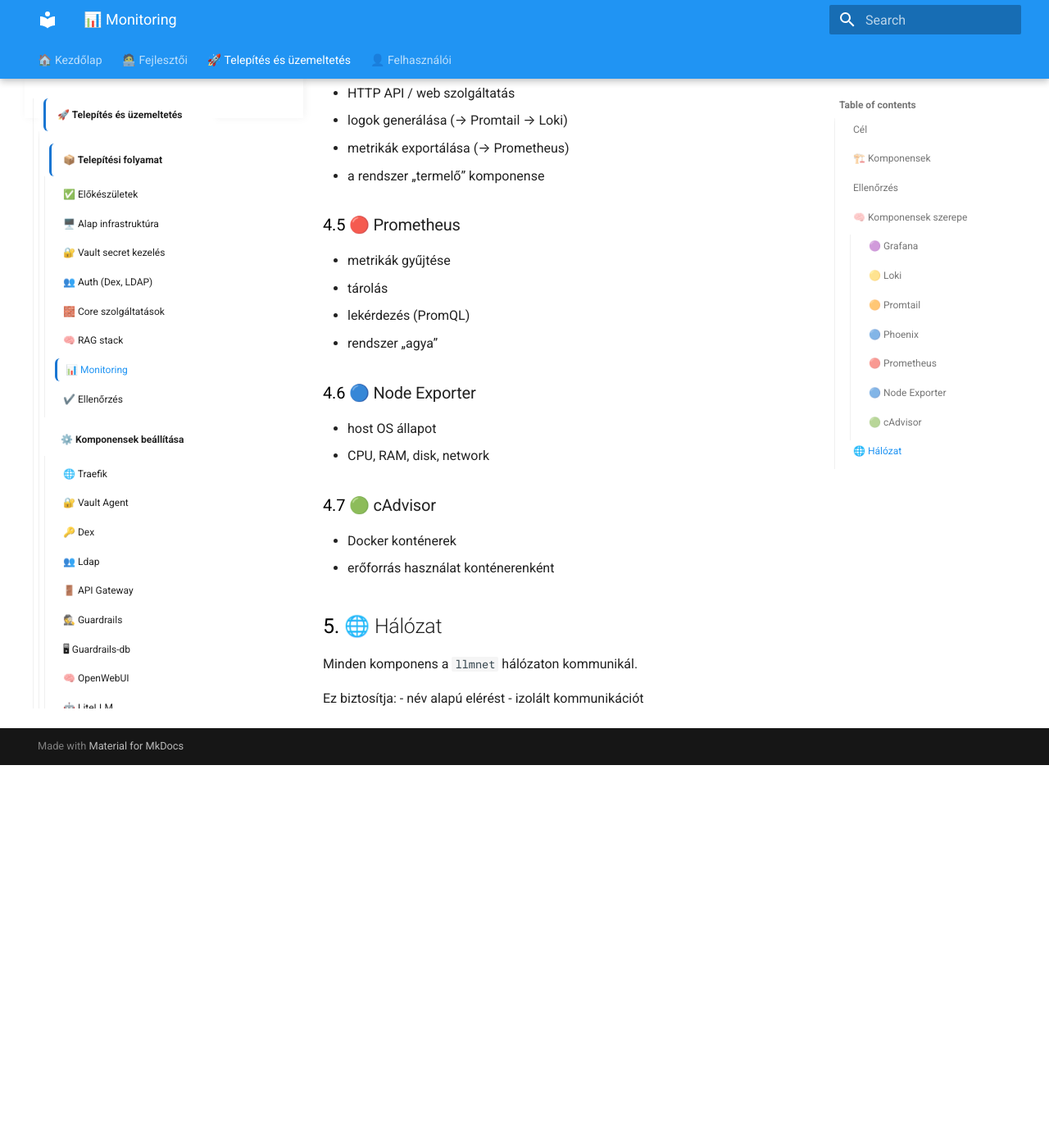
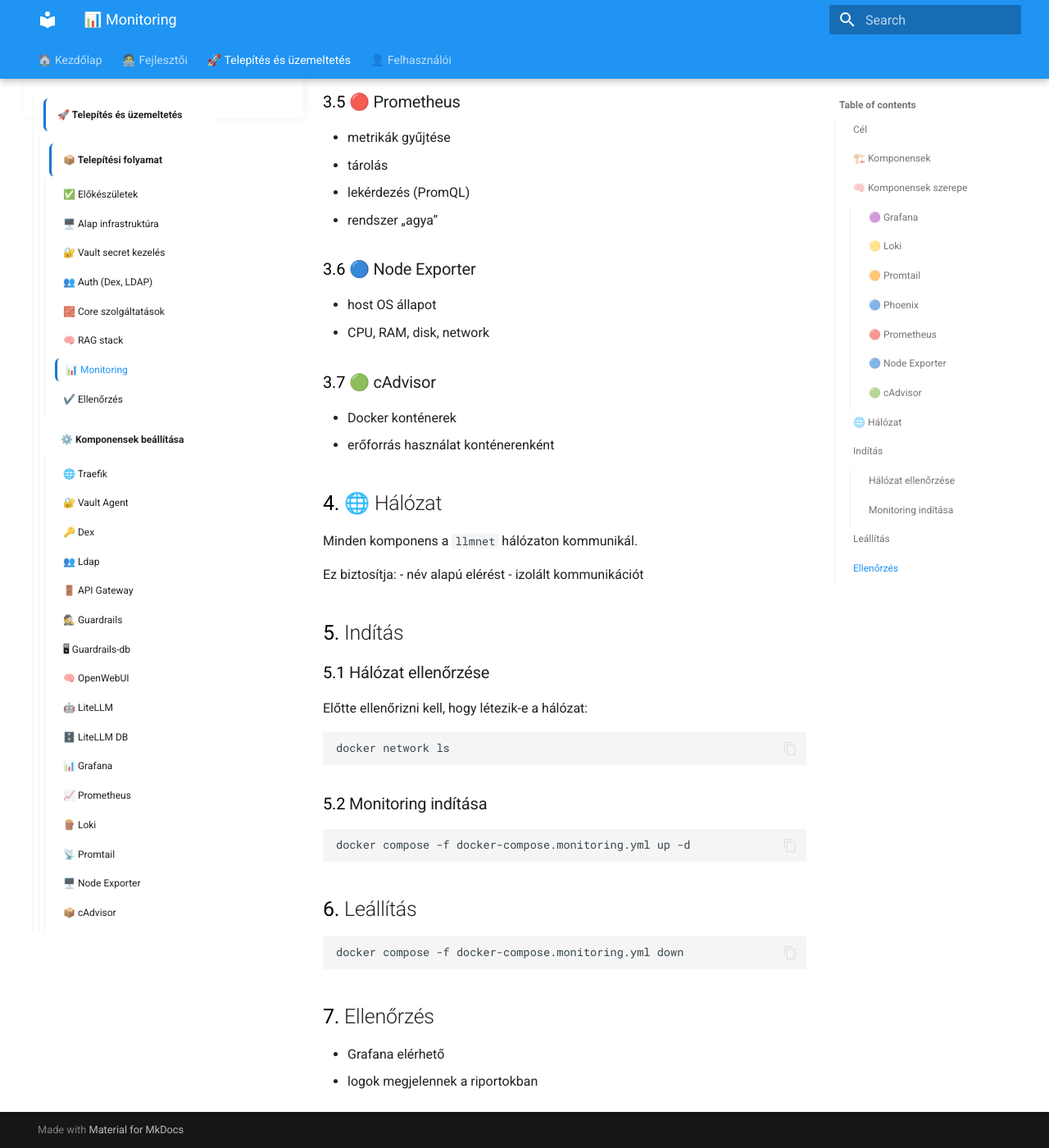
Before and after one commit to zelinaclarity/CLA_AI_KERET_2025_MKDOCS, an MkDocs documentation site: the page built from docs/ops/install/monitoring.md, in a window 1280 px wide and 1400 px high, scrolled down 1521 px. Shown: the whole window at 82% size. Built offline with MkDocs 1.6.1 and Material for MkDocs 9.7.7, drawn with Linux system fonts in a browser that asks for light colours; before the commit the page ends 2454 px from its top, so only the background shows below that; some of the changed text lies outside the part shown.

Commit message:
monitoring start and stop

````diff
--- a/docs/ops/install/monitoring.md
+++ b/docs/ops/install/monitoring.md
@@ -75,3 +69,30 @@
 Ez biztosítja:
 - név alapú elérést
 - izolált kommunikációt
+
+## Indítás
+
+### Hálózat ellenőrzése
+
+Előtte ellenőrizni kell, hogy létezik-e a hálózat:
+
+```bash
+docker network ls
+```
+
+### Monitoring indítása
+
+```bash
+docker compose -f docker-compose.monitoring.yml up -d
+```
+
+## Leállítás
+
+```bash
+docker compose -f docker-compose.monitoring.yml down
+```
+
+## Ellenőrzés
+
+- Grafana elérhető
+- logok megjelennek a riportokban
````
Also changed, not shown: other parts of docs/ops/install/monitoring.md (+0 -6 lines).
